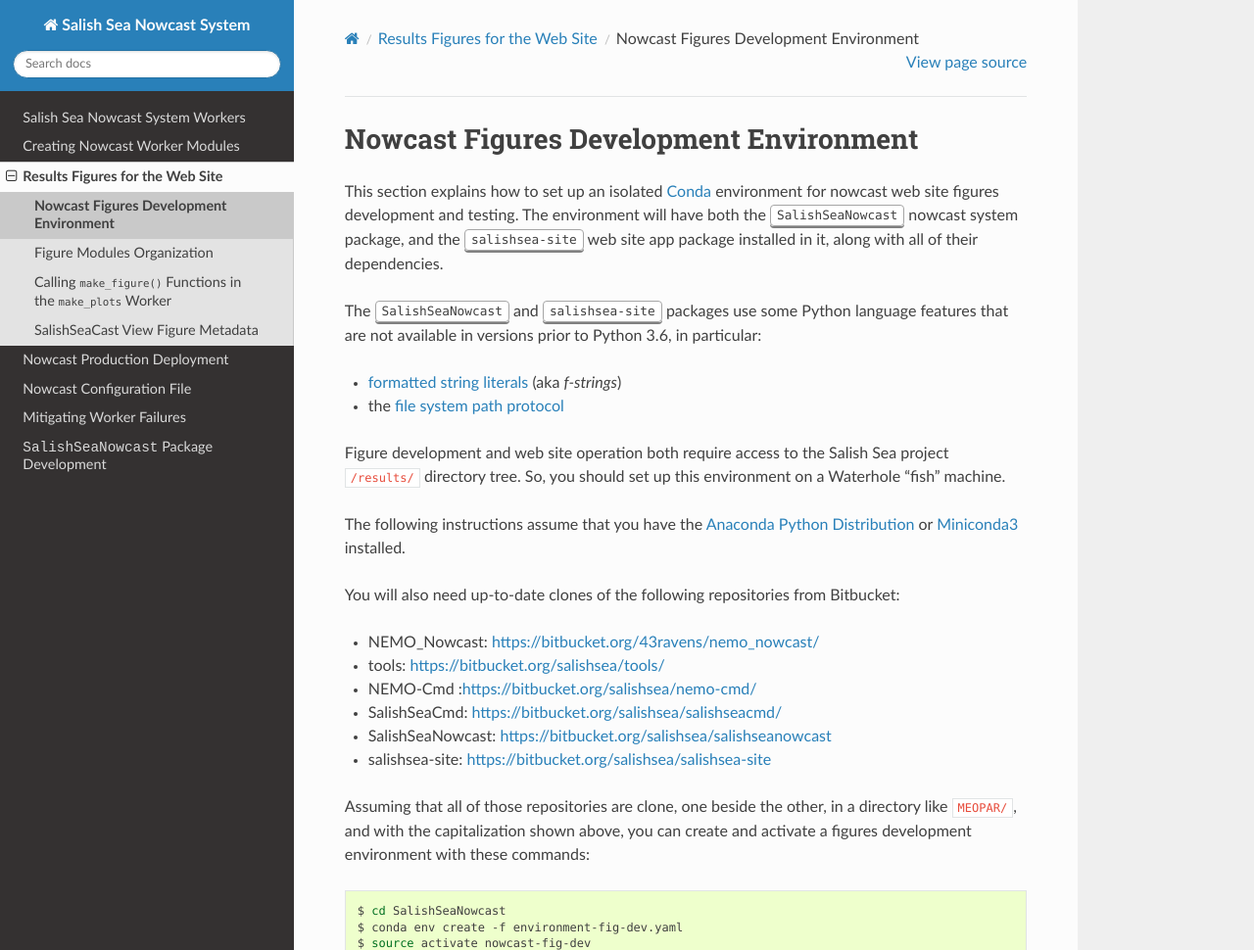
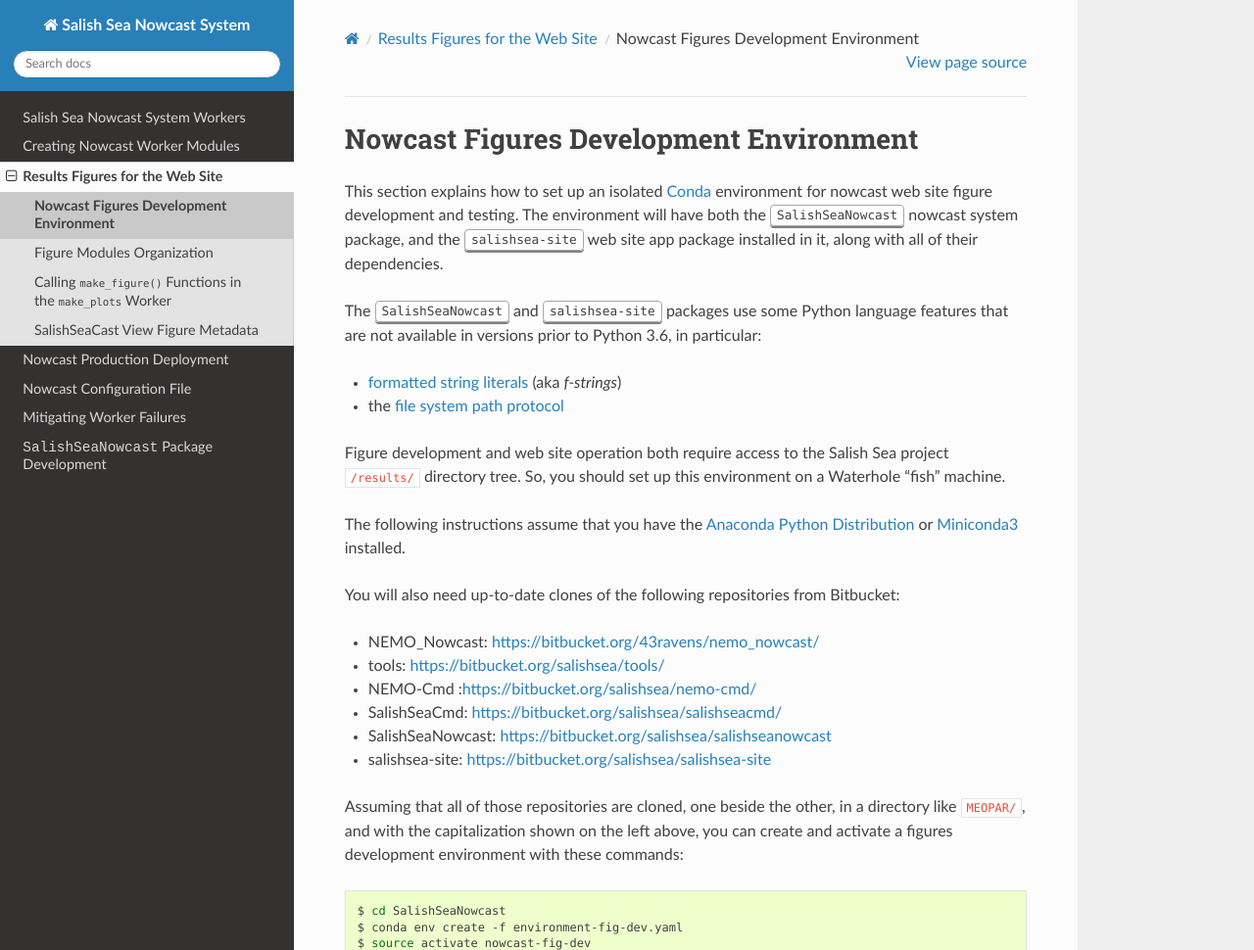
Before and after one commit to SalishSeaCast/SalishSeaNowcast, a Sphinx documentation site: the page built from docs/figures/fig_dev_env.rst, in a window 1280 px wide and 1400 px high. Shown: the top 970 px of the window at 98% size. Built offline with Sphinx 7.4.7 and the Read the Docs theme 2.0.0, drawn with Linux system fonts in a browser that asks for light colours; the version number could not be read and is left out.

Commit message:
grammar and clarifications

```diff
--- a/docs/figures/fig_dev_env.rst
+++ b/docs/figures/fig_dev_env.rst
@@ -19,7 +19,7 @@
 Nowcast Figures Development Environment
 ***************************************
 
-This section explains how to set up an isolated `Conda`_ environment for nowcast web site figures development and testing.
+This section explains how to set up an isolated `Conda`_ environment for nowcast web site figure development and testing.
 The environment will have both the :kbd:`SalishSeaNowcast` nowcast system package,
 and the :kbd:`salishsea-site` web site app package installed in it,
 along with all of their dependencies.
@@ -55,10 +55,10 @@ You will also need up-to-date clones of the following repositories from Bitbucke
 * SalishSeaNowcast: https://bitbucket.org/salishsea/salishseanowcast
 * salishsea-site: https://bitbucket.org/salishsea/salishsea-site
 
-Assuming that all of those repositories are clone,
+Assuming that all of those repositories are cloned,
 one beside the other,
 in a directory like :file:`MEOPAR/`,
-and with the capitalization shown above,
+and with the capitalization shown on the left above,
 you can create and activate a figures development environment with these commands:
 
 .. code-block:: bash
```
